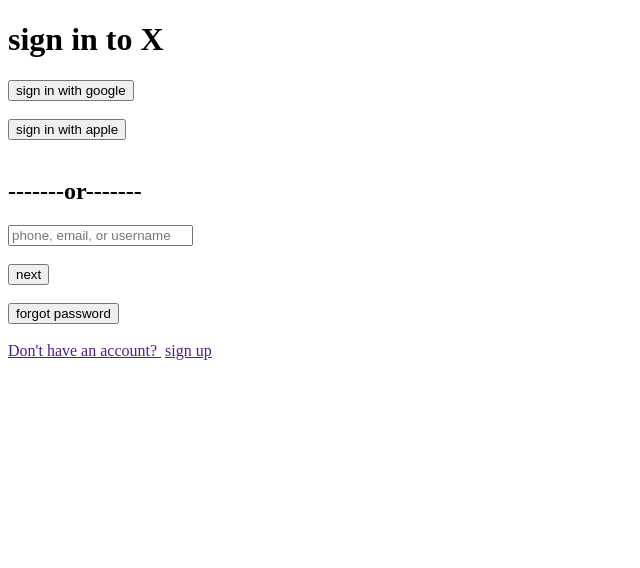
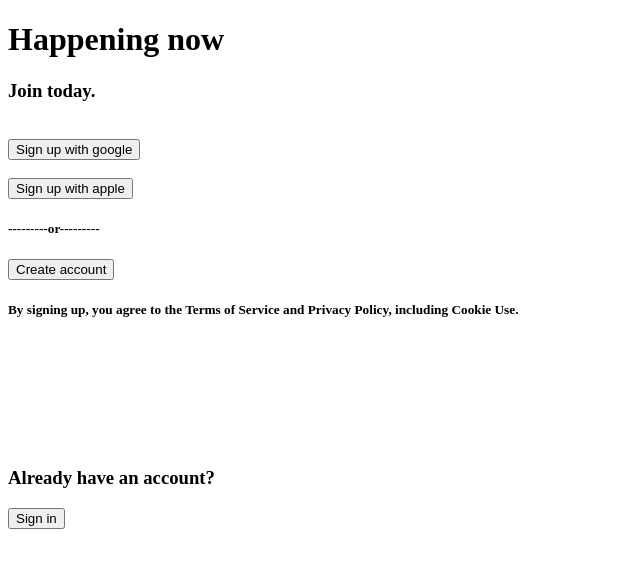
Before and after one commit to SKS-05/SYNTAX, a plain HTML site: page twitter.html in a window 1280 px wide. Shown: the whole page, without its empty margins (0-640 px from the left). Drawn offline with Linux system fonts and the light colour scheme.

Commit message:
Update twitter.html

```diff
--- a/twitter.html
+++ b/twitter.html
@@ -1,16 +1,21 @@
 <!DOCTYPE html>
 <html>
+
     <head>
-        <title>twitter login</title>
+        <title>X. It's what's happening /X</title>
     </head>
+    <h1><b>Happening now</b></h1>
     <body>
-        <h1>sign in to X</h1>
-        <button>sign in with google</button><br></br>
-        <button>sign in with apple</button><br></br>
-        <h2>-------or-------</h2>
-        <input type="text" placeholder="phone, email, or username "><br></br>
-        <button>next</button><br></br>
-        <button>forgot password</button><br></br>
-        <a href="">Don't have an account? </a>&nbsp;<a href="">sign up</a>
-    </body>
-</html>
+
+            <h3><b>Join today.</b></h3><br>
+            <button>Sign up with google</button><br><br>
+            <button>Sign up with apple</button><br>
+            <h5>---------or---------</h5>
+            <button>Create account</button><br>
+            <h5>By signing up, you agree to the Terms of Service and Privacy Policy, including Cookie Use.</h5><br><br><br><br><br><br>
+            <h3><b>Already have an account?</b></h3>
+            <button>Sign in</button>
+
+
+        </body>
+</html
```
